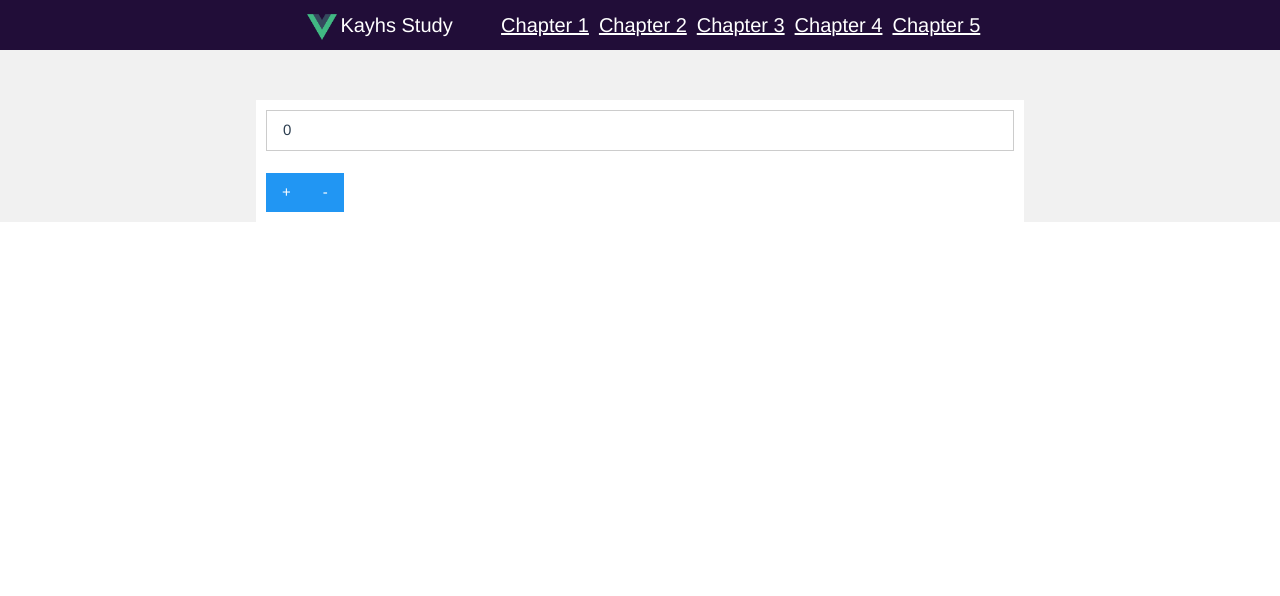
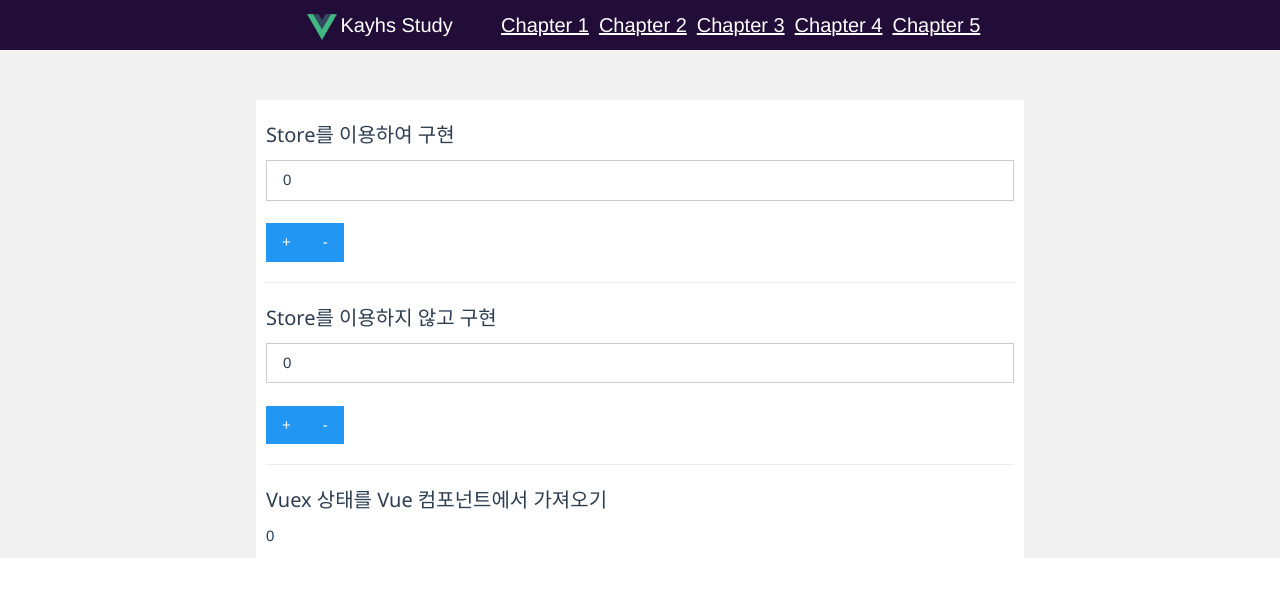
Before and after one commit to kayh45/vuejs-study, a Vue app: page /#/ch5 in a window 1280 px wide. Shown: the top 596 px of the page. Built offline with nearby package versions, Linux system fonts and the light colour scheme; some icons are missing.

Commit message:
vuex 예제 실습

```diff
--- a/src/App.vue
+++ b/src/App.vue
@@ -7,7 +7,6 @@
       <router-view />
     </div>
   </div>
-
 </template>
 
 <script>
--- a/src/components/ChapterFive.vue
+++ b/src/components/ChapterFive.vue
@@ -1,8 +1,20 @@
 <template>
   <div>
+    <h4>Store를 이용하여 구현</h4>
     <p class="w3-border w3-padding">{{ count }}</p><br>
     <button class="w3-button w3-blue" @click="increment">+</button>
     <button class="w3-button w3-blue" @click="decrement">-</button>
+    <hr />
+
+    <h4>Store를 이용하지 않고 구현</h4>
+    <p class="w3-border w3-padding">{{ newCount }}</p><br>
+    <button class="w3-button w3-blue" @click="add">+</button>
+    <button class="w3-button w3-blue" @click="minus">-</button>
+    <hr />
+
+    <h4>Vuex 상태를 Vue 컴포넌트에서 가져오기</h4>
+    <counter></counter>
+
   </div>
 </template>
 
@@ -12,34 +24,42 @@ import Vuex from 'vuex'
 
 Vue.use(Vuex)
 
-const store = new Vuex.Store({
-  state: {
-    count: 0
-  },
-  mutations: {
-    increment (state) {
-      state.count++
-    },
-    decrement (state) {
-      state.count--
+const Counter = {
+  template: `<div>{{ count2 }}</div>`,
+  computed: {
+    count2 () {
+      return this.$store.state.count
     }
   }
-})
+}
 
 export default {
   name: 'ch5',
+  components: { Counter },
+  data () {
+    return {
+      newCount: 0
+    }
+  },
   computed: {
     count () {
-      return store.state.count
+      return this.$store.state.count
     }
   },
   methods: {
     increment () {
-      store.commit('increment')
+      this.$store.commit('increment')
     },
     decrement () {
-      store.commit('decrement')
+      this.$store.commit('decrement')
+    },
+    add () {
+      this.newCount++
+    },
+    minus () {
+      this.newCount--
     }
   }
 }
+
 </script>
--- a/src/main.js
+++ b/src/main.js
@@ -3,13 +3,31 @@
 import Vue from 'vue'
 import App from './App'
 import router from './router'
+import Vuex from 'vuex'
 
 Vue.config.productionTip = false
+
+Vue.use(Vuex)
+
+const store = new Vuex.Store({
+  state: {
+    count: 0
+  },
+  mutations: {
+    increment (state) {
+      state.count++
+    },
+    decrement (state) {
+      state.count--
+    }
+  }
+})
 
 /* eslint-disable no-new */
 new Vue({
   el: '#app',
   router,
   components: { App },
-  template: '<App/>'
+  template: '<App/>',
+  store
 })
```
